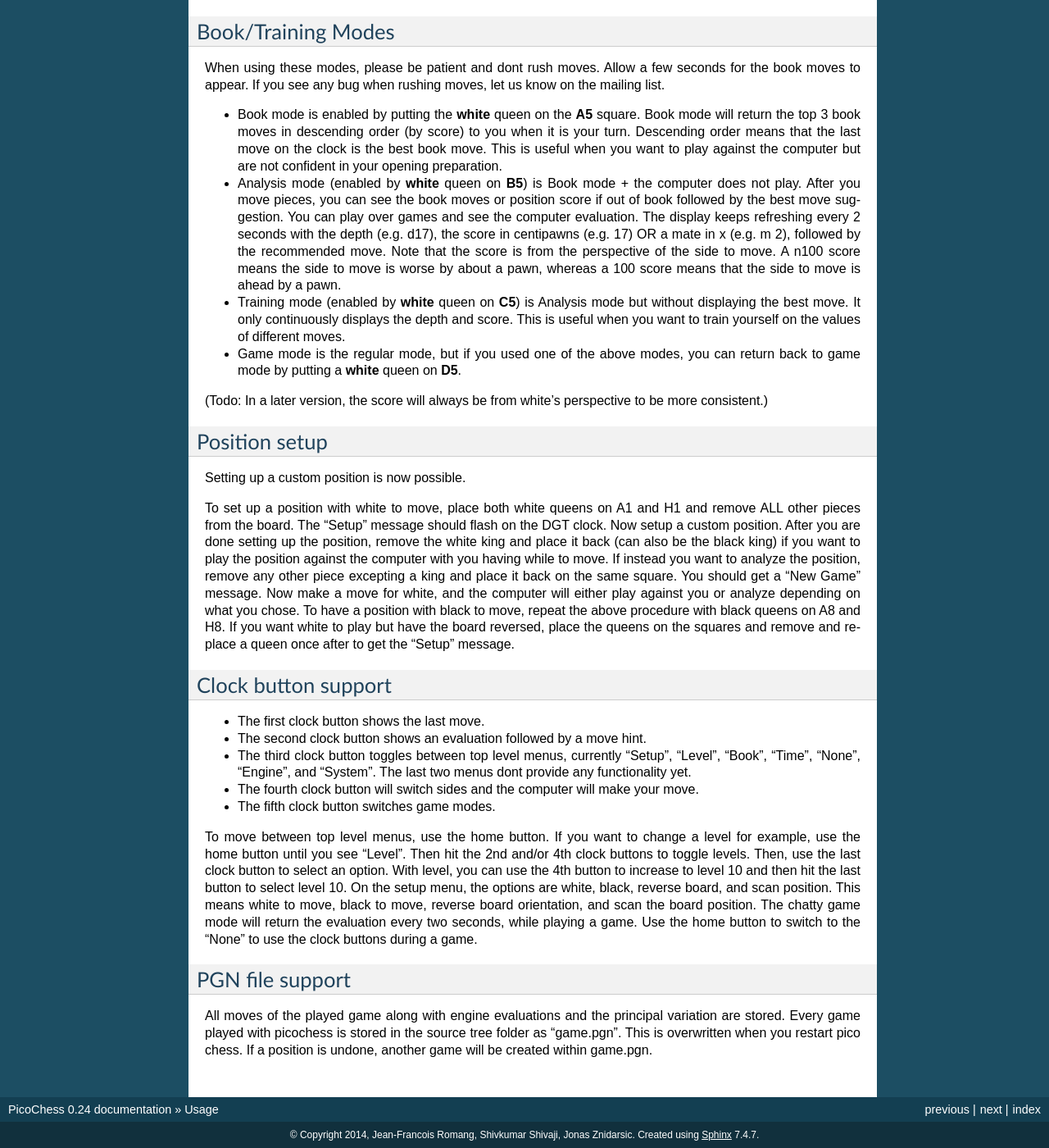
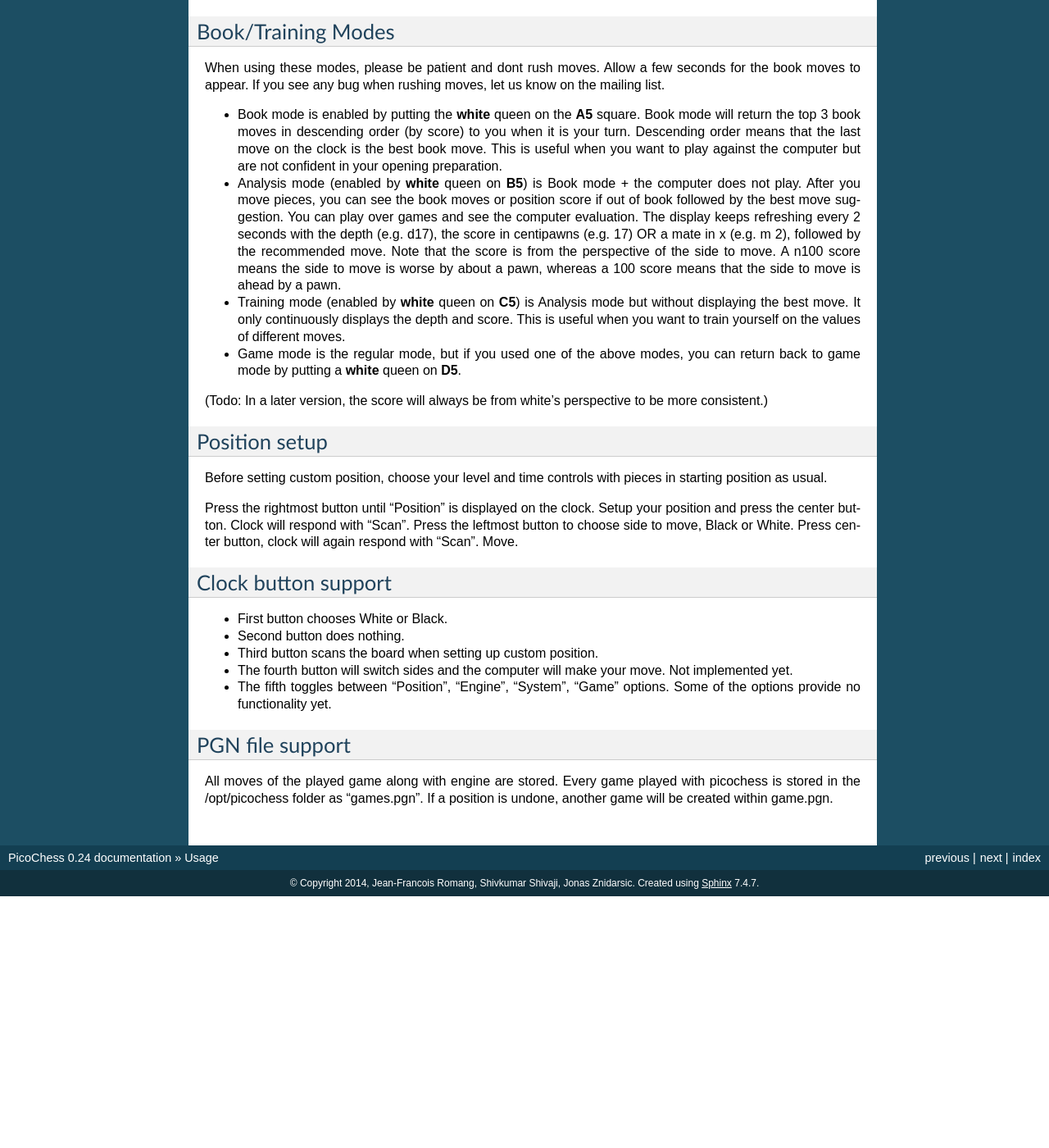
Before and after one commit to jromang/picochess, a Sphinx documentation site: the page built from docs/usage.rst, in a window 1280 px wide and 1400 px high, scrolled down 1707 px. Shown: the whole window at 82% size. Built offline with Sphinx 7.4.7, drawn with Linux system fonts in a browser that asks for light colours; after the commit the page ends 2800 px from its top, so only the background shows below that.

Commit message:
Documentation updated with Position Setup info.

```diff
--- a/docs/usage.rst
+++ b/docs/usage.rst
@@ -92,35 +92,24 @@
 Position setup
 --------------
 
-Setting up a custom position is now possible.
+Before setting custom position, choose your level and time controls with pieces in starting position as usual.
 
-To set up a position with white to move, place both white queens on A1 and H1 and remove ALL other pieces from the board.
-The "Setup" message should flash on the DGT clock.
-Now setup a custom position.
-After you are done setting up the position, remove the white king and place it back (can also be the black king) if you want to play the position against the computer with you having while to move.
-If instead you want to analyze the position, remove any other piece excepting a king and place it back on the same square.
-You should get a "New Game" message.
-Now make a move for white, and the computer will either play against you or analyze depending on what you chose.
-To have a position with black to move, repeat the above procedure with black queens on A8 and H8.
-If you want white to play but have the board reversed, place the queens on the squares and remove and replace a queen once after to get the "Setup" message.
+Press the rightmost button until "Position" is displayed on the clock. Setup your position and press the center button.
+Clock will respond with "Scan". Press the leftmost button to choose side to move, Black or White. Press center button, clock will again respond with "Scan". Move.
+
 
 Clock button support
 --------------------
 
-* The first clock button shows the last move.
-* The second clock button shows an evaluation followed by a move hint.
-* The third clock button toggles between top level menus, currently "Setup", "Level", "Book", "Time", "None", "Engine", and "System". The last two menus dont provide any functionality yet.
-* The fourth clock button will switch sides and the computer will make your move.
-* The fifth clock button switches game modes.
-
-To move between top level menus, use the home button. If you want to change a level for example, use the home button until you see "Level". Then hit the 2nd and/or 4th clock buttons to toggle levels. Then, use the last clock button to select an option. With level, you can use the 4th button to increase to level 10 and then hit the last button to select level 10.
-On the setup menu, the options are white, black, reverse board, and scan position. This means white to move, black to move, reverse board orientation, and scan the board position.
-The chatty game mode will return the evaluation every two seconds, while playing a game.
-Use the home button to switch to the "None" to use the clock buttons during a game.
+* First button chooses White or Black.
+* Second button does nothing.
+* Third button scans the board when setting up custom position.
+* The fourth button will switch sides and the computer will make your move. Not implemented yet.
+* The fifth toggles between "Position", "Engine", "System", "Game" options. Some of the options provide no functionality yet.
 
 PGN file support
 ----------------
 
-All moves of the played game along with engine evaluations and the principal variation are stored.
-Every game played with picochess is stored in the source tree folder as "game.pgn". This is overwritten when you restart pico chess.
+All moves of the played game along with engine are stored.
+Every game played with picochess is stored in the /opt/picochess folder as "games.pgn".
 If a position is undone, another game will be created within game.pgn.
```
